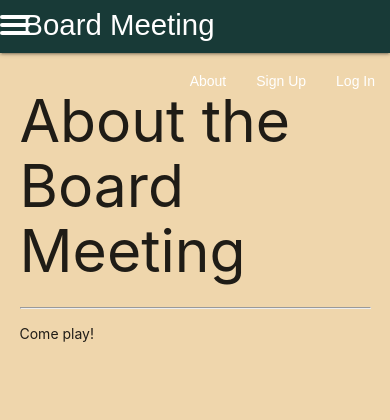
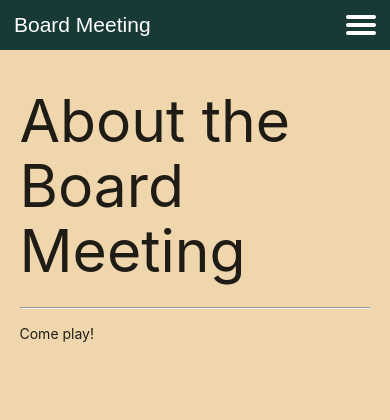
Before and after one commit to masomaster/board-game-meetup, a Django app: page /about/ in a window 390 px wide. Shown: the top 420 px of the page. Run offline with Django 4.2, Linux system fonts and the light colour scheme.

Commit message:
tweaked home page styling (h1 stays on page); fixed nav bar and hamburger

```diff
--- a/main_app/static/css/style.css
+++ b/main_app/static/css/style.css
@@ -3,6 +3,7 @@ body {
     min-height: 100vh;
     flex-direction: column;
     background-color: #EFD6AC;
+    box-sizing: border-box;
 }
 
 #home-body {
@@ -12,33 +13,44 @@ body {
     background-size: cover;
     font-family: 'Raleway', sans-serif;
     background-color: #222;
-
+    display: flex;
+    min-height: 100vh;
+    flex-direction: column;
 }
 
 #welcome {
     display: flex;
-    margin: 200px;
-    width: 500px;
-    align-items: center;
+    justify-content: flex-end;
+    margin-top: 40%;
+    /* margin-right: 20px; */
+    text-align: right;
+    /* margin: 200px; */
+    /* width: 500px; */
+    /* align-items: center; */
     color: white;
 }
 
-nav {
+.top-nav {
     background-color: #183A37;
     font-family: 'PT Sans', sans-serif;
-}
-
-.navbar-fixed {
     display: flex;
     flex-direction: row;
     align-items: center;
     justify-content: space-between;
-  /* W3C, IE 10+/ Edge, Firefox 16+, Chrome 26+, Opera 12+, Safari 7+ */
     color: #FFF;
     height: 50px;
+    padding: 1em;
 }
 
-#right {
+.top-nav a {
+    color: #FFF;
+}
+
+#title {
+    font-size: 1.5em
+}
+
+.menu {
     display: flex;
     flex-direction: row;
     list-style-type: none;
@@ -46,7 +58,7 @@ nav {
     padding: 0;
 }
 
-#right > li {
+.menu > li {
     margin: 0 1rem;
     overflow: hidden;
 }
--- a/main_app/templates/base.html
+++ b/main_app/templates/base.html
@@ -15,17 +15,16 @@
   <link href="https://fonts.googleapis.com/css2?family=Playfair+Display&family=Raleway:wght@600&display=swap" rel="stylesheet">
 </head>
 <body>
-  <header class="navbar-fixed">
-    <nav>
-      <div class="nav-wrapper">
-        <ul>
-          <li><a href="/" class="left brand-logo">&nbsp;&nbsp;Board Meeting</a></li>
-        </ul>
-        <input id="menu-toggle" type="checkbox">
-        <label class="menu-button-container" for="menu-toggle">
-          <div class="menu-button"></div>
+
+  <section class="top-nav">
+    <div id="title">
+      <a href="{% url 'home' %}">Board Meeting</a>
+    </div>
+    <input id="menu-toggle" type="checkbox" />
+    <label class='menu-button-container' for="menu-toggle">
+      <div class='menu-button'></div>
     </label>
-        <ul class="right">
+    <ul class="menu">
       <li><a href="/about">About</a></li>
       {% if user.is_authenticated %}
         <li><a href="/games">View All My Games</a></li>
@@ -37,9 +36,8 @@
         <li><a href="{% url 'login' %}">Log In</a></li>
       {% endif %}
     </ul>
-      </div>
-    </nav>
-  </header>
+  </section>
+
   <main class="container">
     {% block content %}
     {% endblock %}
```
Lines whose indentation alone changed are shown as unchanged.
